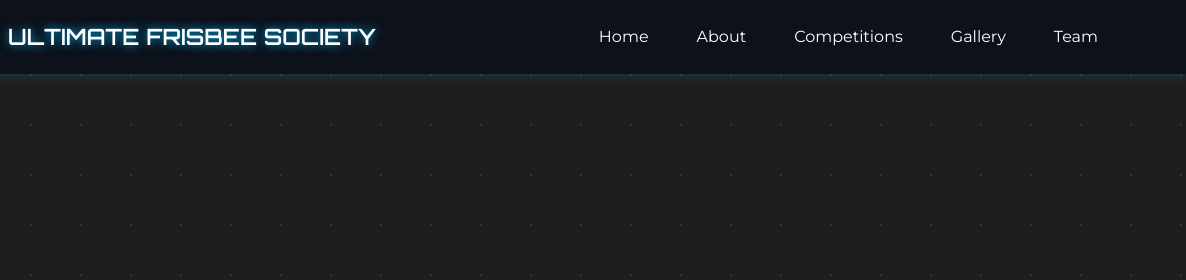
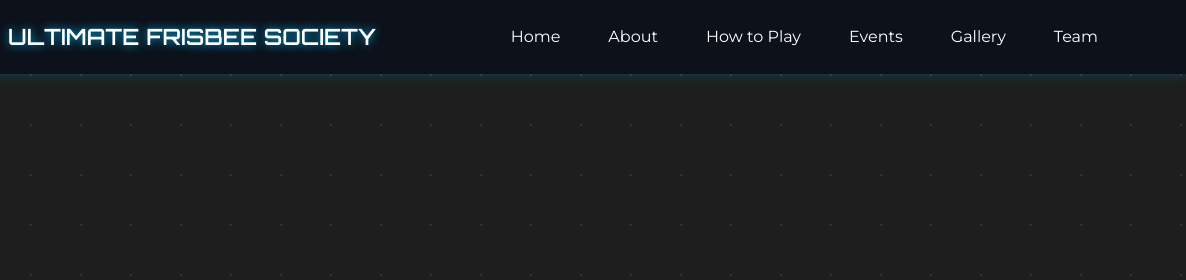
Before and after one commit to roha57/ufs-website, a plain HTML site: page team.html in a window 1280 px wide. Shown: the top 280 px of the page, 94-1280 px from the left. Drawn offline with Linux system fonts and the light colour scheme.

Commit message:
made all pages responsive

```diff
--- a/team.html
+++ b/team.html
@@ -17,10 +17,11 @@
     </div>
     <button class="nav-toggle" onclick="toggleNav()">☰</button>
     <nav class="ufs-nav">
-      <ul class="ufs-nav-links">
+      <ul class="ufs-nav-links" id="ufsNavLinks">
         <li><a href="index.html">Home</a></li>
-        <li><a href="#about">About</a></li>
-        <li><a href="competitions.html">Competitions</a></li>
+        <li><a href="about.html">About</a></li>
+        <li><a href="rules.html">How to Play</a></li>
+        <li><a href="events.html">Events</a></li>
         <li><a href="gallery.html">Gallery</a></li>
         <li><a href="team.html">Team</a></li>
       </ul>
@@ -46,5 +47,6 @@
       </div>
     </div>
   </main>
+  <script src="script.js"></script>
 </body>
 </html>
```
Also changed, not shown: events.html (+1 -2 lines), gallery.html (+1 -1 lines), index.html (+0 -3 lines), rules.html (+1 -1 lines).
